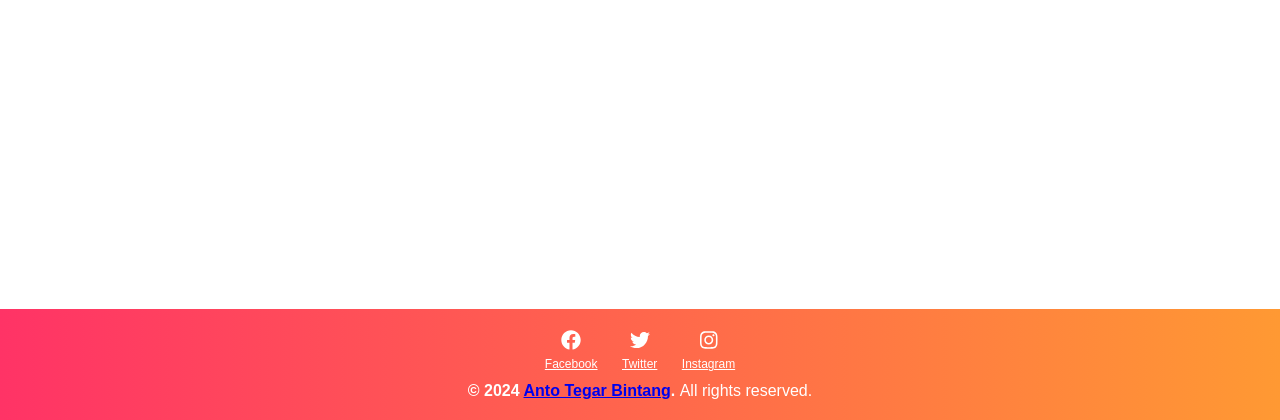
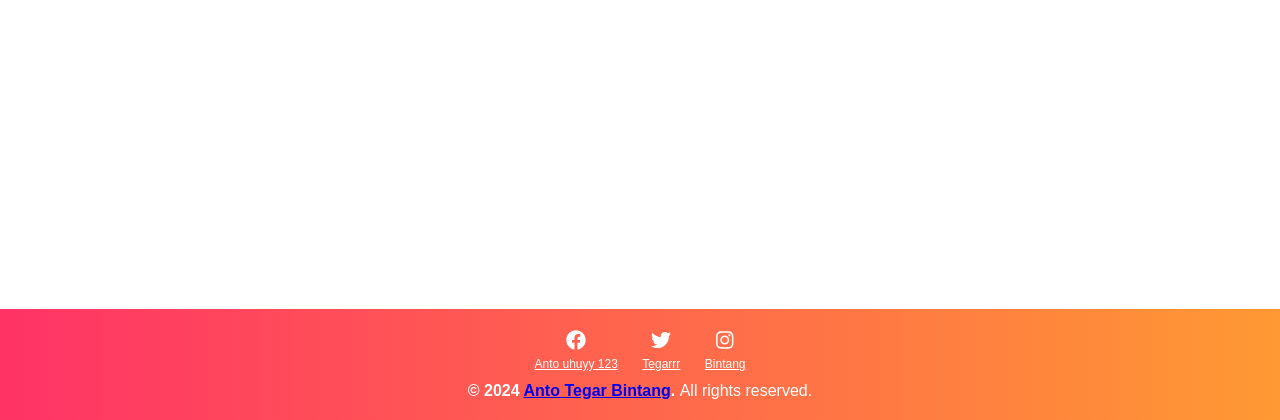
Before and after one commit to Sarjimaxwin/Aplikasi-Pengiriman-Barangs, a PHP site: page /footer.php in a window 1280 px wide. Shown: the part 380-800 px from the top of the page. Run offline with PHP 8.4, Linux system fonts and the light colour scheme.

Commit message:
tambah nama medsos footer.php

```diff
--- a/footer.php
+++ b/footer.php
@@ -47,15 +47,15 @@
         <div class="social-icons">
             <a href="https://facebook.com/antotegarbintang" target="_blank">
                 <i class="fab fa-facebook"></i>
-                <span class="icon-label">Facebook</span>
+                <span class="icon-label">Anto uhuyy 123</span>
             </a>
             <a href="https://twitter.com/antotegarbintang" target="_blank">
                 <i class="fab fa-twitter"></i>
-                <span class="icon-label">Twitter</span>
+                <span class="icon-label">Tegarrr</span>
             </a>
             <a href="https://instagram.com/antotegarbintang" target="_blank">
                 <i class="fab fa-instagram"></i>
-                <span class="icon-label">Instagram</span>
+                <span class="icon-label">Bintang</span>
             </a>
         </div>
         <b>
```
